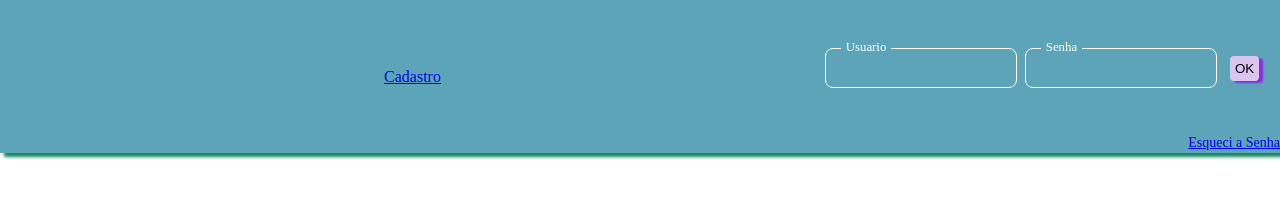
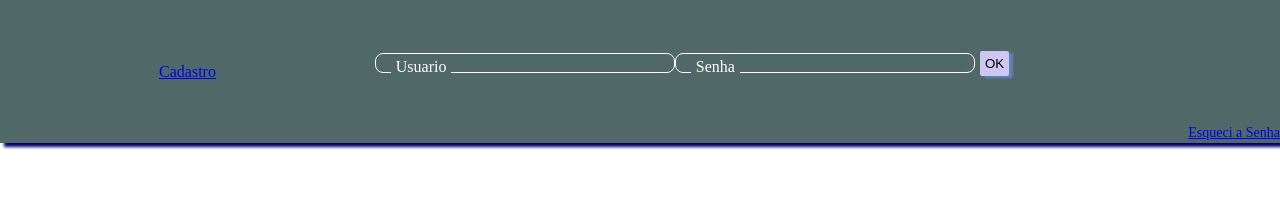
Before and after one commit to asxrangel/g243h2t, a plain HTML site: page index.html in a window 1280 px wide. Drawn offline with Linux system fonts and the light colour scheme.

Commit message:
Add files via upload

```diff
--- /dev/null
+++ b/estilo/cadastro.css
@@ -0,0 +1,9 @@
+@import url(reset.css);
+@import url(padrao.css);
+
+.campoInput {
+    width: 300px;
+    height: 20px;
+    position: relative;
+    margin: 3rem 0;
+}
--- a/estilo/estilo.css
+++ b/estilo/estilo.css
@@ -2,7 +2,7 @@
 @import url(padrao.css);
 body{
     background-color: rgb(255, 255, 255);
-    color: rgb(247, 246, 246);
+    color: rgb(121, 125, 170);
 }
 
 .barra-login{
@@ -10,16 +10,15 @@ body{
     display: flex;
     justify-content: space-between;
     align-items: center;
-    box-shadow: 5px 3px 3px 1px rgb(19, 138, 98);
+    box-shadow: 5px 3px 3px 1px rgb(2, 0, 110);
 }
 .esqueci-senha {
     font-size: 14px;
     margin-bottom: 3px;
     text-align: end;
 }
-
 .campoBtn {
-    width: 50px;
+    width: 300px;
     height: 30px;
     position: relative;
     margin: 3rem 0;
@@ -27,16 +26,14 @@ body{
     align-items: center;
     margin-left: 5px;
 }
-
 .formLogin {
     display: flex;
     align-items: center;
     justify-content: start;
 }
-
 .campoInput {
-    width: 200px;
-    height: 40px;
+    width: 300px;
+    height: 20px;
     position: relative;
     margin: 3rem 0;
 }
@@ -47,17 +44,16 @@ body{
     padding: 0 1rem;
     font-size: 1rem;
     outline: none;
-    border: 1px solid white;
+    border: 1px solid rgb(255, 252, 252);
     border-radius: .5rem;
-    color: rgb(11, 27, 80);
-    margin-right: 8px;
+    color: rgb(255, 255, 255);
 }
 .campoInput label {
     position: relative;
     top: 30%;
     left: 1rem;
     transform: translateY(-30%);
-    color: rgb(11, 27, 80);
+    color: rgb(255, 255, 255);
     font-size: 1rem;
     pointer-events: none;
     padding: 0 .3rem;
@@ -67,26 +63,21 @@ body{
                 200ms ease-in-out color;
 }
 .campoInput input:focus + label,
-.campoInput input:valid + label {
+.campoInput input:focus + label {
     top: -10px;
     font-size: .8rem;
     color: white;
 }
-
 .campoBtn button {
     border: none;
     padding: 5px;
-    background-color: rgb(217, 197, 239);
-    box-shadow: 4px 2px 2px blueviolet;
-    border-radius: 4px;
-
-}
-
-.campoBtn button:hover {
-    border: none;
-    padding: 5px;
-    background-color: rgb(117, 0, 239);
-    color: white;
-    box-shadow: 4px 2px 2px rgb(0, 17, 255);
+    background-color: rgb(205, 199, 241);
+    box-shadow: 4px 2px 2px rgb(102, 128, 185);
     border-radius: 2px;
 }
+.campoBtn button:hover {
+    padding: 5px;
+    background-color: rgb(163, 117, 117);
+    color: green;
+    box-shadow: 4px 2px 2px rgb(173, 173, 123);
+}
--- a/estilo/padrao.css
+++ b/estilo/padrao.css
@@ -1,3 +1,3 @@
 :root {
-    --cor-fundo-barra:  rgb(93, 164, 185);
+    --cor-fundo-barra:  rgb(80, 105, 104);
 }
--- a/index.html
+++ b/index.html
@@ -4,7 +4,7 @@
     <meta charset="UTF-8">
     <meta http-equiv="X-UA-Compatible" content="IE=edge">
     <meta name="viewport" content="width=device-width, initial-scale=1.0">
-    <title>SOCORRODEUS</title>
+    <title>McDuckBet</title>
     <link rel="stylesheet" href="./estilo/estilo.css">
     <link rel="stylesheet" href="./estilo/reset.css">
     <script src="./script/inicio.js" defer ></script>
@@ -21,19 +21,17 @@
             <form action="" class="formLogin">
 
                 <div class="campoInput">
-                    <input type="text" id="usuario" name="usuario" placeholder="">
+                    <input type="text" id="usuario" name="usuario" placeholder="" required>
                     <label for="usuario">Usuario</label>
                 </div>
 
                 <div class="campoInput">
-                    <input type="password" id="senha" name="senha" placeholder="">
+                    <input type="password" id="senha" name="senha" placeholder="" required>
                     <label for="senha">Senha</label>
                 </div>
-
                 <div class="campoBtn">
-                <button type="submit">OK</button>
+                    <button id="teste">OK</button>
                 </div>
-
             </form>
 
             <div class="esqueci-senha"><a href="recuperarsenha.html">Esqueci a Senha</a></div>
```
Also changed, not shown: paginas/cadastro.html (+25 -0 lines), paginas/recuperarsenha.html (added), 1 other file.
